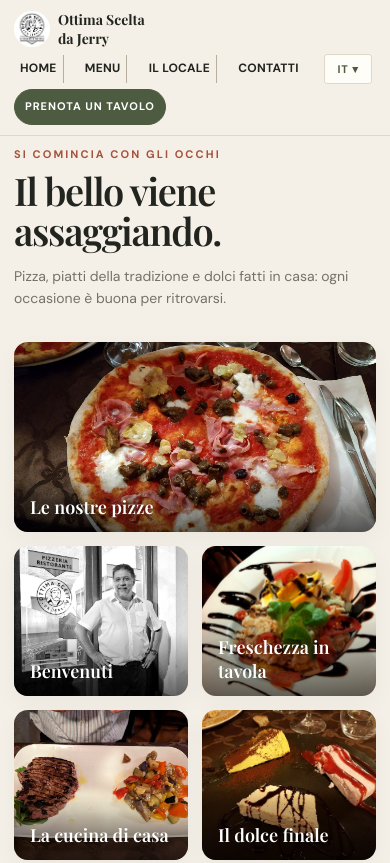
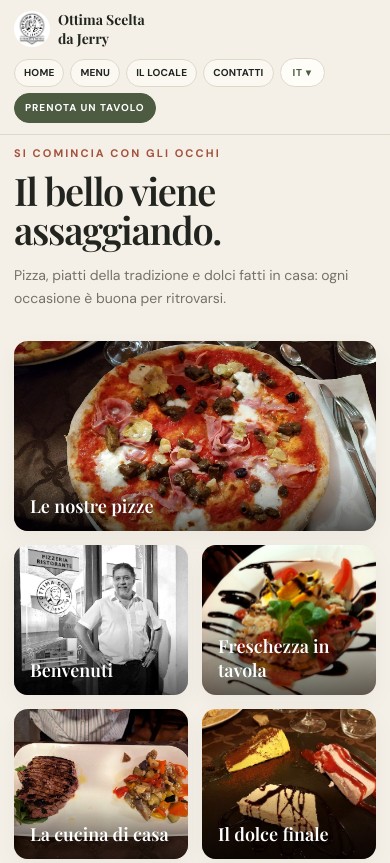
Before and after one commit to lincwilk/ottima-scelta, a plain HTML site: page locale.html in a window 390 px wide. Shown: the top 863 px of the page. Drawn offline with nearby package versions, Linux system fonts and the light colour scheme.

Commit message:
Redesign mobile navigation tabs

```diff
--- a/locale.html
+++ b/locale.html
@@ -24,6 +24,25 @@
 /* Uniforme mobile navigation across all pages; desktop navigation stays unchanged. */
 @media(max-width:800px){.nav .navin .links{gap:0!important;column-gap:0!important;row-gap:5px!important}.nav .navin .links>a:not(.btn){display:inline-flex!important;padding:5px 7px!important;border-right:1px solid #b8ae9d!important;font-size:12px!important;font-weight:700!important;letter-spacing:.02em!important}.nav .navin .links>a:nth-of-type(4){border-right:0!important}.nav .navin .language-switcher{margin:0 5px!important}.nav .navin .links .lang{padding:8px 9px!important;font-size:11px!important;min-width:48px!important}}
 @media(max-width:450px){.nav .navin .links>a:not(.btn){padding:4px 6px!important;font-size:12px!important}.nav .navin .language-switcher{margin:0 4px!important}.nav .navin .links .lang{padding:7px 8px!important;font-size:11px!important;min-width:48px!important}}
+
+/* Mobile navigation redesign: airy, two-row layout; desktop remains untouched. */
+@media(max-width:800px){
+  .nav .navin{align-items:center;gap:8px!important;padding:10px 0 11px!important}
+  .nav .navin .links{width:100%!important;display:flex!important;justify-content:flex-start!important;align-items:center!important;flex-wrap:wrap!important;gap:7px 8px!important;column-gap:8px!important;row-gap:7px!important;padding-top:3px}
+  .nav .navin .links>a:not(.btn){display:inline-flex!important;align-items:center!important;justify-content:center!important;padding:7px 10px!important;border:1px solid #ded8cb!important;border-radius:999px!important;background:rgba(255,253,248,.62)!important;font-size:11px!important;font-weight:700!important;letter-spacing:.035em!important;line-height:1.2!important;white-space:nowrap!important}
+  .nav .navin .links>a:not(.btn):hover{background:#eae3d6!important}
+  .nav .navin .links .language-switcher{margin:0 1px!important}
+  .nav .navin .links .lang{min-width:50px!important;padding:8px 10px!important;border-radius:999px!important;font-size:11px!important}
+  .nav .navin .links .btn{display:inline-flex!important;align-items:center!important;justify-content:center!important;padding:9px 13px!important;font-size:11px!important;line-height:1.2!important;white-space:nowrap!important}
+}
+@media(max-width:450px){
+  .nav .navin{gap:7px!important}
+  .nav .navin .links{gap:6px 6px!important;column-gap:6px!important;row-gap:6px!important}
+  .nav .navin .links>a:not(.btn){padding:7px 9px!important;font-size:10px!important;letter-spacing:.02em!important}
+  .nav .navin .links .language-switcher{margin:0!important}
+  .nav .navin .links .lang{min-width:45px!important;padding:7px 8px!important;font-size:10px!important}
+  .nav .navin .links .btn{padding:8px 10px!important;font-size:10px!important}
+}
 </style>
 </head>
 <body>
```
